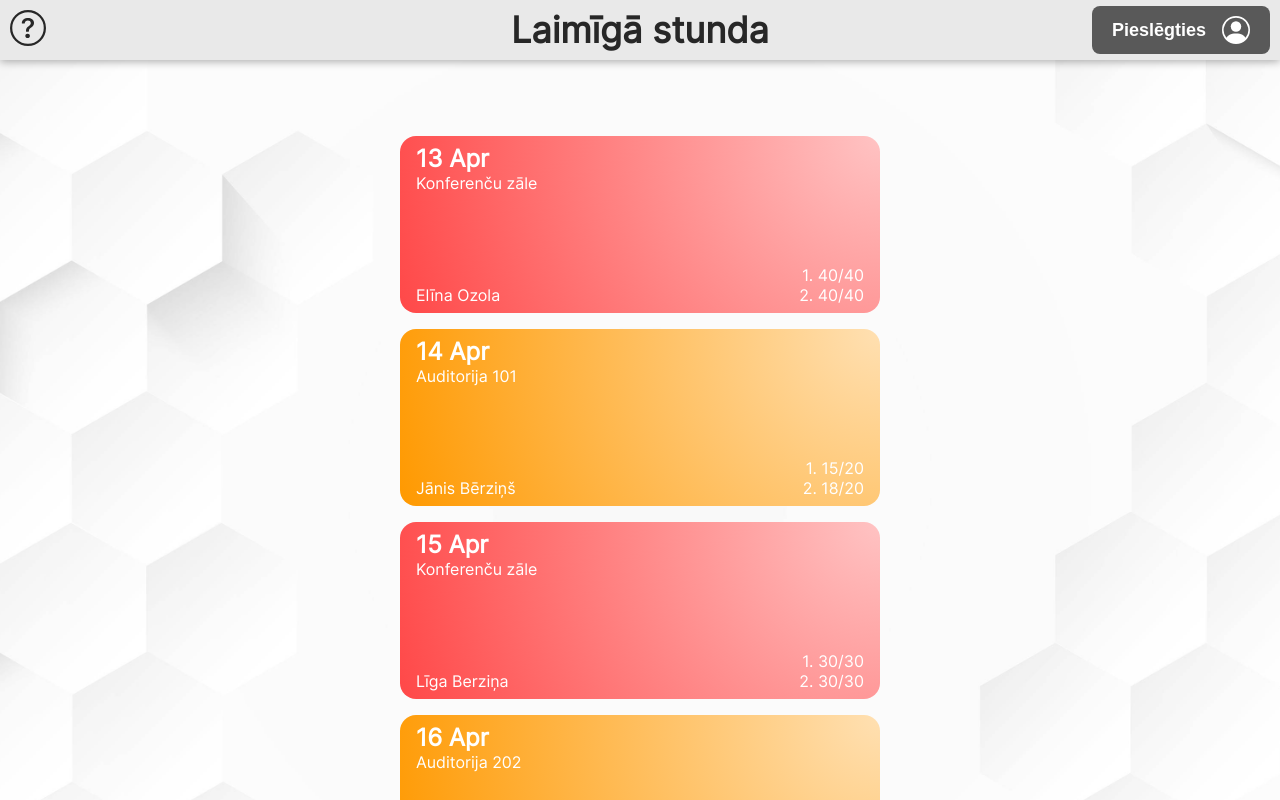
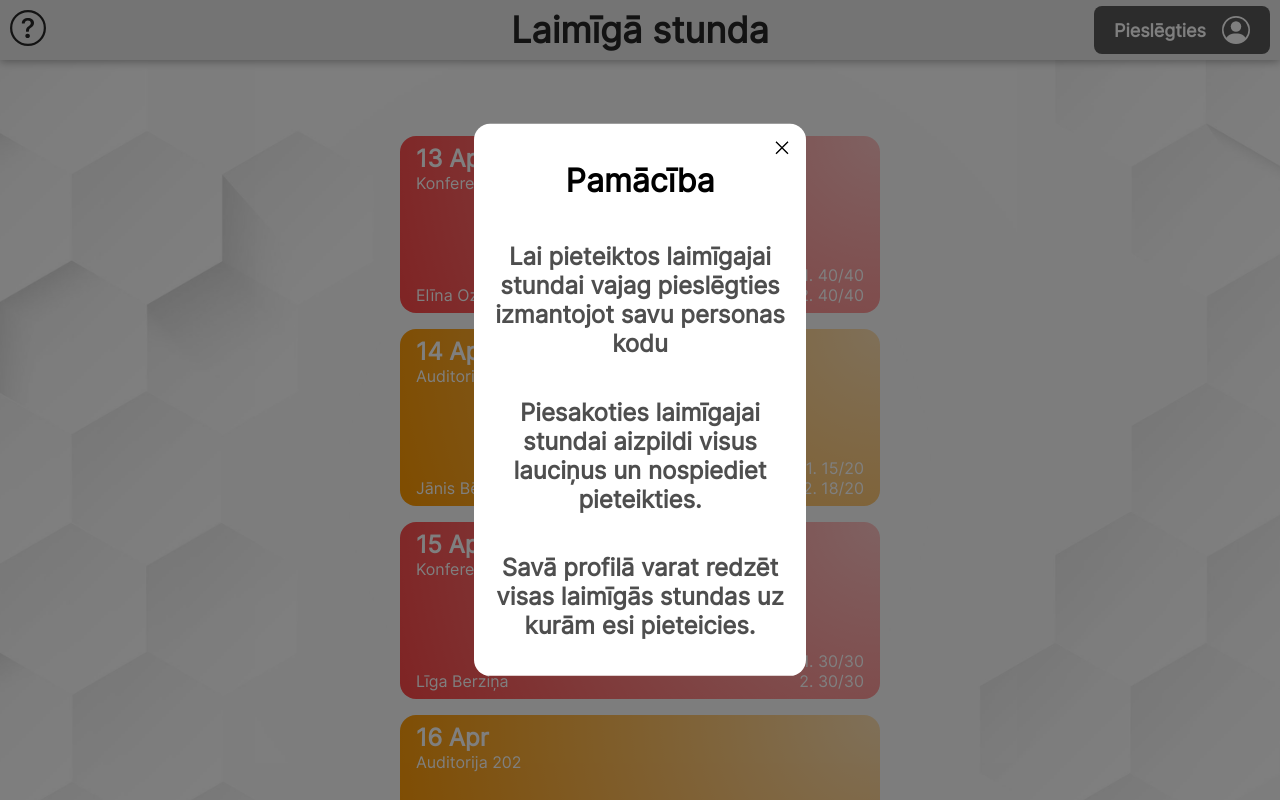
Before and after one commit to markosneiders/laimiga-stunda, a React (Create React App) app: page / in a window 1280 px wide. Both pictures are taken after a click on the icon 28 px from the left and 28 px from the top of the page. Shown: the top 800 px of the page. Built offline with nearby package versions, Linux system fonts and the light colour scheme.

Commit message:
Help menu done. Profile menu needs data connected

```diff
--- a/src/App.js
+++ b/src/App.js
@@ -1,13 +1,13 @@
+import React, { useState } from "react";
 import "./App.css";
+
+import Background from "./assets/images/Background.jpg";
+import testData from "./testData.json";
+
 import NavBar from "./components/NavBar/NavBar";
 import Card from "./components/Card/Card";
-import Background from "./assets/images/Background.jpg";
-
-import testData from "./testData.json";
-
-function App() {
-	const isMobile = window.innerWidth <= 768;
-
+import HelpPop from "./components/HelpPop/HelpPop";
+import ProfilePop from "./components/ProfilePop/ProfilePop";
 //Card data format example
 // const testData = {
 // 	date: "13/04/2023", // Date in dd/mm/yyyy string
@@ -18,6 +18,18 @@ function App() {
 // 	st1Max: 40, // 1st lesson max student count
 // 	st2Max: 40, // 2nd lesson max student count
 // };
+
+function App() {
+	const isMobile = window.innerWidth <= 768;
+	const [showHelp, setShowHelp] = useState(false);
+	const [showProfile, setShowProfile] = useState(false);
+
+	function handleHelp(state) {
+		setShowHelp(state);
+	}
+	function handleProfile(state) {
+		setShowProfile(state);
+	}
 
 	return (
 		<div className="Main">
@@ -33,7 +45,9 @@ function App() {
 					}}
 				></img>
 			) : null}
-			<NavBar />
+			<NavBar helpFunction={handleHelp} profileFunction={handleProfile} />
+			{showHelp && <HelpPop closeFunction={handleHelp} />}
+			{showProfile && <ProfilePop closeFunction={handleProfile} />}
 			<div
 				className="card-view"
 				style={isMobile ? { width: "90%" } : { width: "40%" }}
@@ -42,9 +56,6 @@ function App() {
 				{testData.map((data, index) => (
 					<Card data={data} key={index} />
 				))}
-				{/* {testData.map((data, index) => (
-					<Card data={data} key={index} />
-				))} */}
 				<div style={{ marginTop: "16px" }} />
 			</div>
 		</div>
--- /dev/null
+++ b/src/components/Button/Button.css
@@ -0,0 +1,12 @@
+.Button {
+	background-color: #595959;
+	color: #fff;
+	border: none;
+	border-radius: 8px;
+	padding: 10px 20px;
+	font-size: 18px;
+	font-weight: bolder;
+	cursor: pointer;
+	display: flex;
+	align-items: center;
+}
--- /dev/null
+++ b/src/components/Button/Button.js
@@ -0,0 +1,11 @@
+import "./Button.css";
+
+function Button({ text, content, clickFunction }) {
+	return (
+		<div className="Button" onClick={clickFunction}>
+			{text}
+			{content}
+		</div>
+	);
+}
+export default Button;
--- /dev/null
+++ b/src/components/HelpPop/HelpPop.css
@@ -0,0 +1,36 @@
+.HelpPop {
+	position: absolute;
+	height: 100%;
+	width: 100%;
+	z-index: 2;
+}
+.HelpPop-background {
+	background-color: rgba(0, 0, 0, 0.5);
+	position: absolute;
+	z-index: -1;
+	height: 100%;
+	width: 100%;
+}
+
+.HelpPop-container {
+	background-color: white;
+	border-radius: 16px;
+	position: absolute;
+	left: 50%;
+	top: 50%;
+	transform: translate(-50%, -50%);
+	display: flex;
+	flex-direction: column;
+	align-items: center;
+	width: 300px;
+	padding: 16px;
+}
+h2 {
+	text-align: center;
+	color: #4e4e4e;
+}
+.HelpPop-close {
+	position: absolute;
+	right: 16px;
+	cursor: pointer;
+}
--- /dev/null
+++ b/src/components/HelpPop/HelpPop.js
@@ -0,0 +1,33 @@
+import "./HelpPop.css";
+
+import { GrClose } from "react-icons/gr";
+function HelpPop({ closeFunction }) {
+	function handleClose() {
+		closeFunction(false);
+	}
+	return (
+		<div className="HelpPop">
+			<div className="HelpPop-background" onClick={handleClose}></div>
+			<div className="HelpPop-container">
+				<div className="HelpPop-close" onClick={handleClose}>
+					<GrClose />
+				</div>
+				<h1>Pamācība</h1>
+				<h2>
+					Lai pieteiktos laimīgajai stundai vajag pieslēgties
+					izmantojot savu personas kodu
+				</h2>
+				<h2>
+					Piesakoties laimīgajai stundai aizpildi visus lauciņus un
+					nospiediet pieteikties.
+				</h2>
+				<h2>
+					Savā profilā varat redzēt visas laimīgās stundas uz kurām
+					esi pieteicies.
+				</h2>
+			</div>
+		</div>
+	);
+}
+
+export default HelpPop;
--- a/src/components/NavBar/NavBar.js
+++ b/src/components/NavBar/NavBar.js
@@ -1,15 +1,16 @@
 import React from "react";
 import "./NavBar.css"; // import your custom CSS file
 import { BsPersonCircle, BsQuestionCircle } from "react-icons/bs"; // import the help icon
+import Button from "../Button/Button";
 
-function NavBar() {
+function NavBar({ helpFunction, profileFunction }) {
 	const isMobile = window.innerWidth <= 768;
 
 	function handleHelp() {
-		console.log("help clicked");
+		helpFunction(true);
 	}
 	function handleProfile() {
-		console.log("profile clicked");
+		profileFunction(true);
 	}
 	return (
 		<nav className="navbar">
@@ -35,16 +36,16 @@ function NavBar() {
 			<div className="navbar-right">
 				{isMobile ? (
 					<BsPersonCircle
-						onClick={handleHelp}
+						onClick={handleProfile}
 						className="nav__login-icon"
 						style={{
 							fontSize: "28px",
 						}}
 					/>
 				) : (
-					<>
-						<button className="navbar-button" onClick={handleHelp}>
-							Pieslēgties
+					<Button
+						text={"Pieslēgties"}
+						content={
 							<BsPersonCircle
 								style={{
 									paddingLeft: "16px",
@@ -52,8 +53,9 @@ function NavBar() {
 								}}
 								className="nav__login-icon"
 							/>
-						</button>
-					</>
+						}
+						clickFunction={handleProfile}
+					/>
 				)}
 			</div>
 		</nav>
--- /dev/null
+++ b/src/components/ProfilePop/ProfilePop.css
@@ -0,0 +1,78 @@
+.ProfilePop {
+	position: absolute;
+	height: 100%;
+	width: 100%;
+	z-index: 1;
+}
+.ProfilePop-background {
+	background-color: rgba(0, 0, 0, 0.5);
+	position: absolute;
+	height: 100%;
+	width: 100%;
+}
+.ProfilePop-container {
+	background-color: white;
+	border-radius: 16px;
+	position: absolute;
+	left: 50%;
+	top: 50%;
+	transform: translate(-50%, -50%);
+	display: flex;
+	flex-direction: column;
+	align-items: center;
+	width: 30%;
+	padding: 16px;
+	max-height: 90%;
+}
+h2 {
+	text-align: center;
+	color: #4e4e4e;
+}
+.ProfilePop-close {
+	position: absolute;
+	right: 16px;
+	cursor: pointer;
+}
+.ProfilePop-cards {
+	width: 100%;
+	display: flex;
+	flex-wrap: wrap;
+	justify-content: center;
+	max-height: 400px;
+	overflow-y: scroll;
+}
+.ProfilePop-cards::-webkit-scrollbar {
+	width: 0.3em;
+}
+
+.ProfilePop-cards::-webkit-scrollbar-track {
+	box-shadow: "inset 0 0 6px #000";
+}
+
+.ProfilePop-cards::-webkit-scrollbar-thumb {
+	background-color: #ccc;
+	border-radius: 20px;
+}
+.ProfilePop-card {
+	display: flex;
+	flex-direction: column;
+	align-items: center;
+	width: calc(50% - 64px);
+	padding: 16px;
+	margin: 16px;
+	background-color: #bfbfbf;
+	border-radius: 16px;
+	color: #4e4e4e;
+	font-size: larger;
+}
+.ProfilePop-card__button {
+	background-color: #595959;
+	color: #fff;
+	padding: 8px;
+	padding-left: 32px;
+	padding-right: 32px;
+	border-radius: 8px;
+	width: min-content;
+	margin-top: 16px;
+	cursor: pointer;
+}
--- /dev/null
+++ b/src/components/ProfilePop/ProfilePop.js
@@ -0,0 +1,36 @@
+import "./ProfilePop.css";
+import Button from "../Button/Button";
+
+import { GrClose } from "react-icons/gr";
+function ProfilePop({ closeFunction }) {
+	function handleClose() {
+		closeFunction(false);
+	}
+	return (
+		<div className="ProfilePop">
+			<div className="ProfilePop-background" onClick={handleClose}></div>
+			<div className="ProfilePop-container">
+				<div className="ProfilePop-close" onClick={handleClose}>
+					<GrClose />
+				</div>
+				<h1>Skolēna Profils</h1>
+				<h2>123456-12345</h2>
+				<h3>Pieteiktās laimīgās stundas: 2</h3>
+				<div className="ProfilePop-cards">
+					<div className="ProfilePop-card">
+						17. februāris
+						<br />
+						15:30 - 16:55
+						<br />
+						Matemātika ll
+						<br />
+						Integrēšana
+						<div className="ProfilePop-card__button">Atcelt</div>
+					</div>
+				</div>
+			</div>
+		</div>
+	);
+}
+
+export default ProfilePop;
```
Lines whose indentation alone changed are shown as unchanged.
